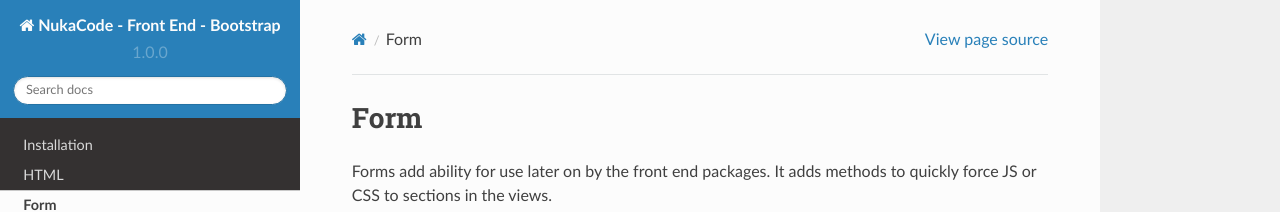
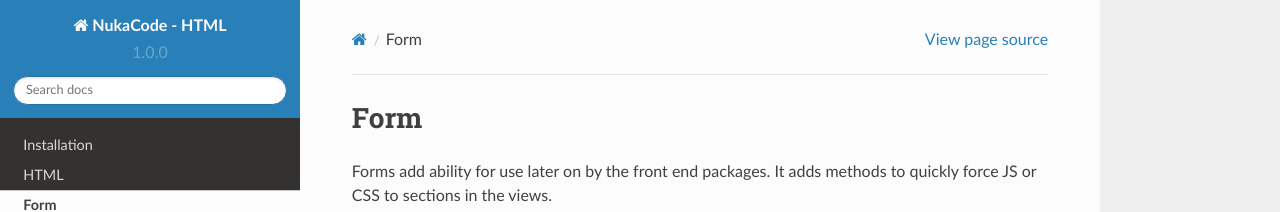
Before and after one commit to NukaCode/html, a Sphinx documentation site: the page built from docs/source/form.rst, in a window 1280 px wide. Shown: the top 212 px of the page. Built offline with Sphinx 7.4.7 and the Read the Docs theme 2.0.0, drawn with Linux system fonts in a browser that asks for light colours.

Commit message:
Updating project name for docs.

```diff
--- a/docs/source/conf.py
+++ b/docs/source/conf.py
@@ -1,6 +1,6 @@
 # -*- coding: utf-8 -*-
 #
-# NukaCode - Front End - Bootstrap documentation build configuration file, created by
+# NukaCode - HTML documentation build configuration file, created by
 # sphinx-quickstart on Thu Feb  5 00:12:23 2015.
 #
 # This file is execfile()d with the current directory set to its
@@ -47,7 +47,7 @@ source_suffix = '.rst'
 master_doc = 'index'
 
 # General information about the project.
-project = u'NukaCode - Front End - Bootstrap'
+project = u'NukaCode - HTML'
 copyright = u'2015, stygian'
 
 # The version info for the project you're documenting, acts as replacement for
@@ -202,7 +202,7 @@ latex_elements = {
 # (source start file, target name, title,
 #  author, documentclass [howto, manual, or own class]).
 latex_documents = [
-  ('index', 'NukaCode-FrontEnd-Bootstrap.tex', u'NukaCode - Front End - Bootstrap Documentation',
+  ('index', 'NukaCode-FrontEnd-Bootstrap.tex', u'NukaCode - HTML Documentation',
    u'stygian', 'manual'),
 ]
 
@@ -232,7 +232,7 @@ latex_documents = [
 # One entry per manual page. List of tuples
 # (source start file, name, description, authors, manual section).
 man_pages = [
-    ('index', 'nukacode-frontend-bootstrap', u'NukaCode - Front End - Bootstrap Documentation',
+    ('index', 'nukacode-frontend-bootstrap', u'NukaCode - HTML Documentation',
      [u'stygian'], 1)
 ]
 
@@ -246,7 +246,7 @@ man_pages = [
 # (source start file, target name, title, author,
 #  dir menu entry, description, category)
 texinfo_documents = [
-  ('index', 'NukaCode-FrontEnd-Bootstrap', u'NukaCode - Front End - Bootstrap Documentation',
+  ('index', 'NukaCode-FrontEnd-Bootstrap', u'NukaCode - HTML Documentation',
    u'stygian', 'NukaCode-FrontEnd-Bootstrap', 'One line description of project.',
    'Miscellaneous'),
 ]
```
